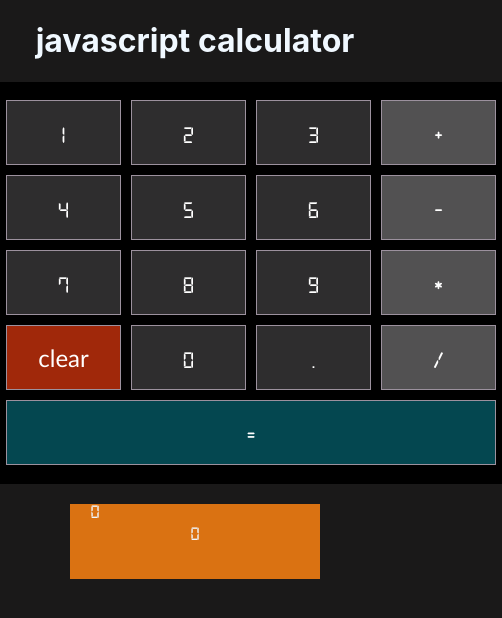
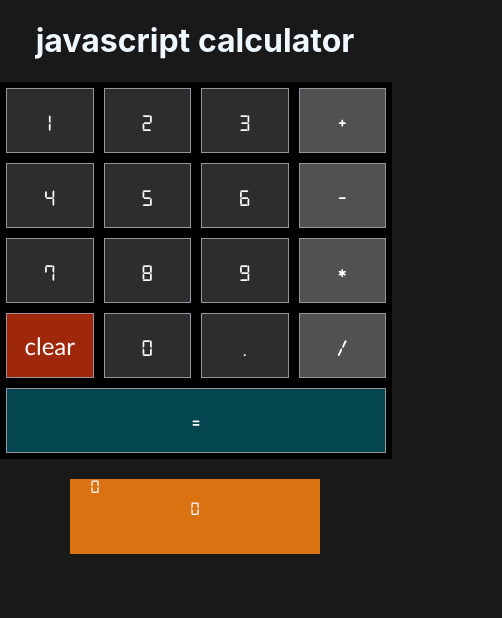
Before and after one commit to amiryeg1/javascript-calculator, a React (Create React App) app: page / in a window 390 px wide. Shown: the top 618 px of the page, 502 px wide, since content can reach past the window. Built offline with nearby package versions, Linux system fonts and the light colour scheme.

Commit message:
feat: responsive

```diff
--- a/src/App.css
+++ b/src/App.css
@@ -16,10 +16,13 @@
 }
 
 
-@media (prefers-reduced-motion: no-preference) {
-  .App-logo {
-    animation: App-logo-spin infinite 20s linear;
+@media only screen and (max-width: 500px) {
+  .App {
+      width: 100%;
+      height: 100%
+
   }
+
 }
 
 .App-header {
--- a/src/components/buttons_container.css
+++ b/src/components/buttons_container.css
@@ -9,3 +9,12 @@
     display: flex;
     flex-wrap: wrap;
 }
+
+@media only screen and (max-width: 500px) {
+    .buttons-container {
+        width: 100%;
+        height: 100%
+
+    }
+
+}
```
Also changed, not shown: package.json (+7 -2 lines), 2 other files (tests, documents, lock files or other folders).
